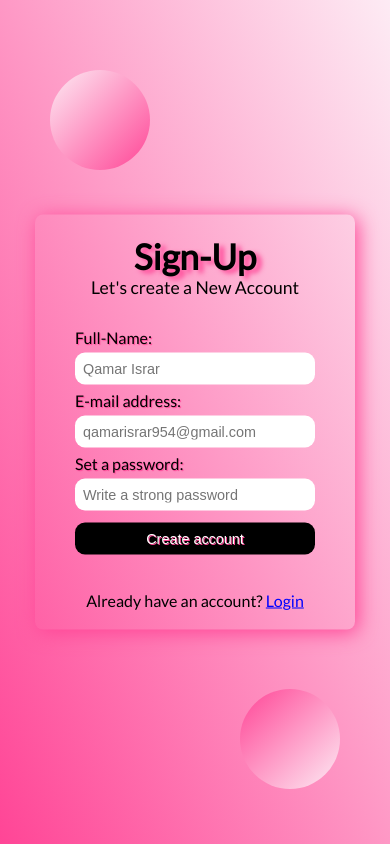
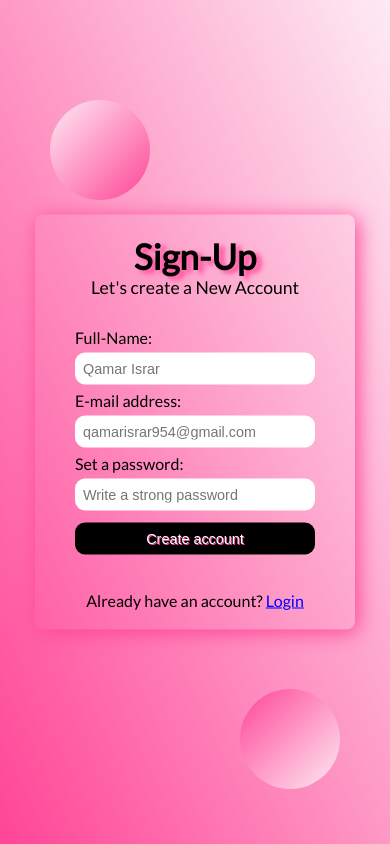
Before and after one commit to Qamar-Israr/sign-in-page, a plain HTML site: page index.html in a window 390 px wide. Drawn offline with Linux system fonts and the light colour scheme.

Commit message:
Updated style.css
modified

```diff
--- a/style.css
+++ b/style.css
@@ -47,7 +47,6 @@ body {
 }
 .signup-body p label {
     display: block;
-    text-shadow: 1px 1px 1px #ff4596;
 }
 .signup-body p input {
     width: 100%;
@@ -71,7 +70,7 @@ body {
     background-color: #ff4596;
     border: none;
     color: black;
-    text-shadow: 1px 1px 1px #010101;
+    text-shadow: 1px 1px #010101;
 }
 .signup-footer p{
     color: black;
@@ -126,7 +125,7 @@ body {
         position: absolute;
     }
     .c1 {
-        top: 70px;
+        top: 100px;
         left: 50px;
         background: linear-gradient(to top left,#ff4596, #fdebf4);
 
```
